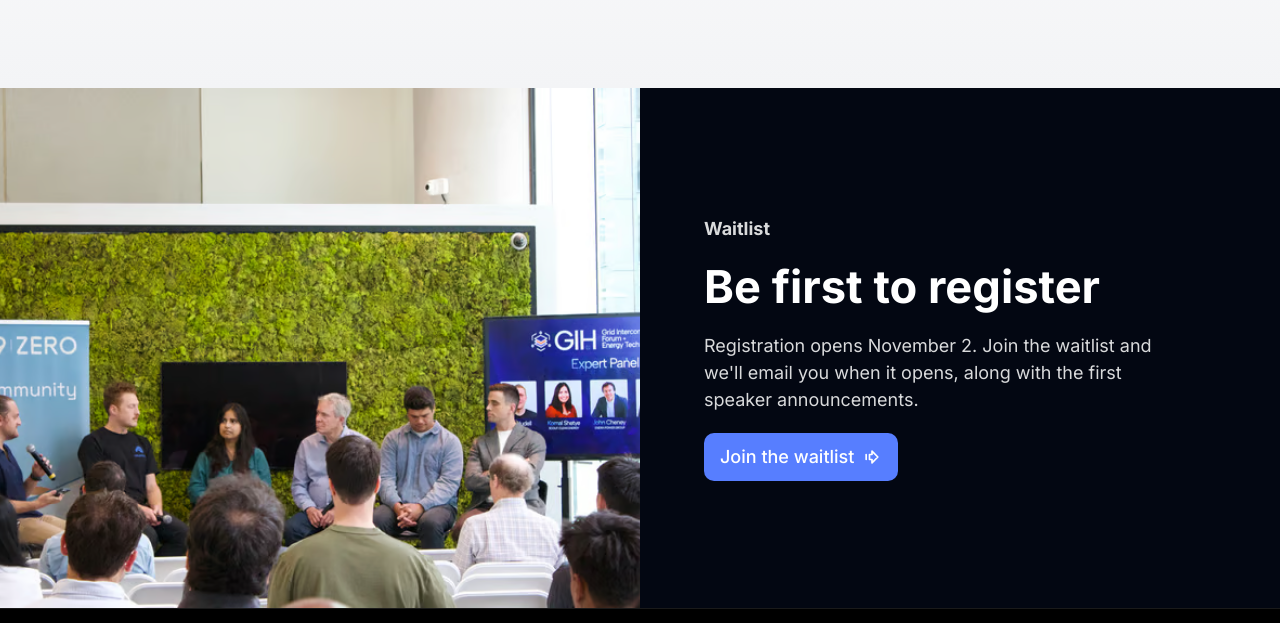
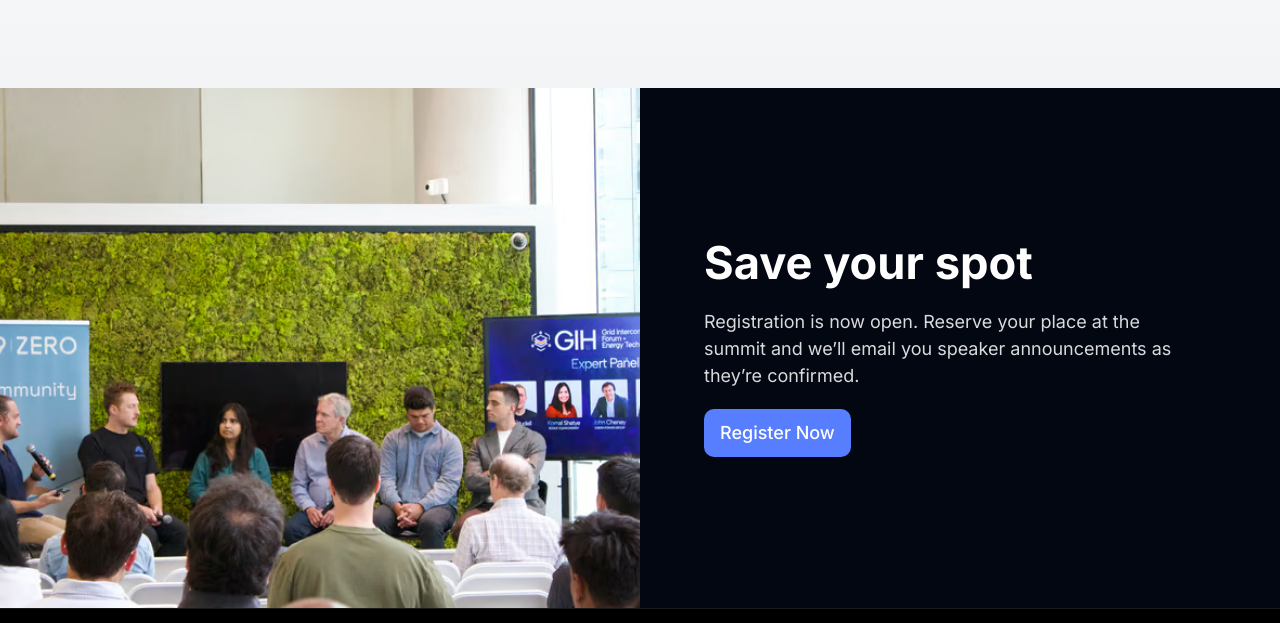
Before and after one commit to vamsi-lem/gridinnovationhub, a website: page index.html in a window 1280 px wide. Shown: the part 5975-6598 px from the top of the page. Drawn offline with Linux system fonts and the light colour scheme.

Commit message:
Button Updated

```diff
--- a/index.html
+++ b/index.html
@@ -1669,17 +1669,12 @@
       <div class="dark-grid">
         <img src="images/waitlist.avif" alt="">
         <div class="dark-copy">
-          <p class="label">Waitlist</p>
-          <h2>Be first to register</h2>
-          <p>Registration opens November 2. Join the waitlist and we'll email you when it opens, along with the first
-            speaker announcements.</p>
-
-<button class="btn" type="button" id="openWaitlist">
-  Join the waitlist
-  <svg class="ico" aria-hidden="true">
-    <use href="#gih-arrow" />
-  </svg>
-</button>
+          <h2>Save your spot</h2>
+          <p>Registration is now open. Reserve your place at the summit and we’ll email you speaker announcements as they’re confirmed.</p>
+
+          <a href="https://luma.com/grs2027" target="_blank"  class="btn">Register Now </a>
+
+
 
         </div>
       </div>
```
